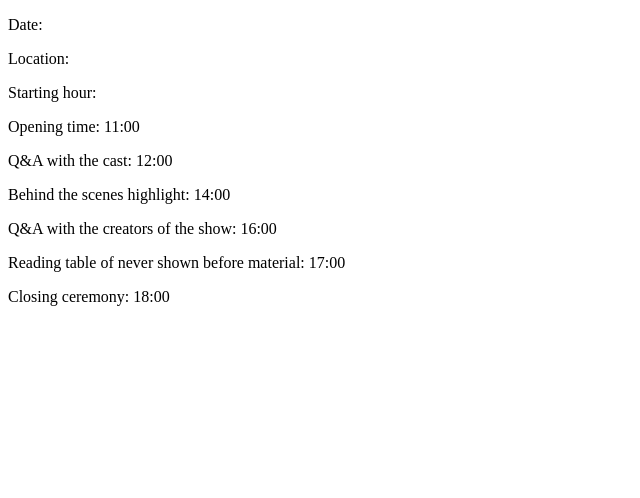
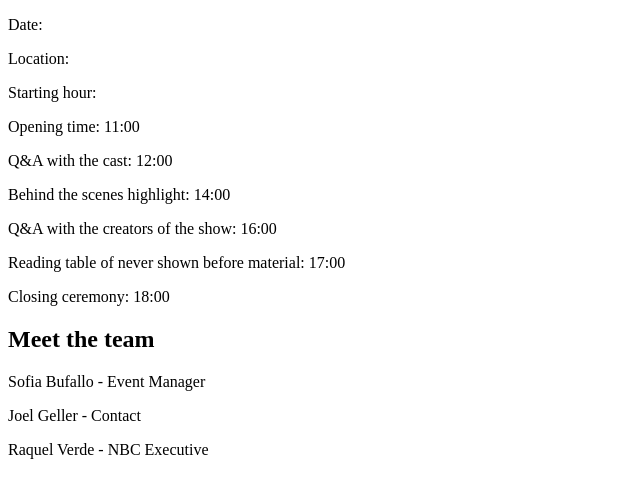
Before and after one commit to JonathanCastillo-Ksquare/Friends_Team2, a plain HTML site: page index.html in a window 1280 px wide. Shown: the whole page, without its empty margins (0-640 px from the left). Drawn offline with Linux system fonts and the light colour scheme.

Commit message:
Add the Meet the team section

```diff
--- a/index.html
+++ b/index.html
@@ -33,6 +33,18 @@
         <section class="closingCeremony">
             <p>Closing ceremony: 18:00</p>
         </section>
+        <section class="meetTeam">
+            <h2>Meet the team</h2>
+            <article>
+                <p>Sofia Bufallo - Event Manager</p>
+            </article>
+            <article>
+                <p>Joel Geller - Contact</p>
+            </article>
+            <article>
+                <p>Raquel Verde - NBC Executive</p>
+            </article>
+        </section>
     </main>
 </body>
 
```
